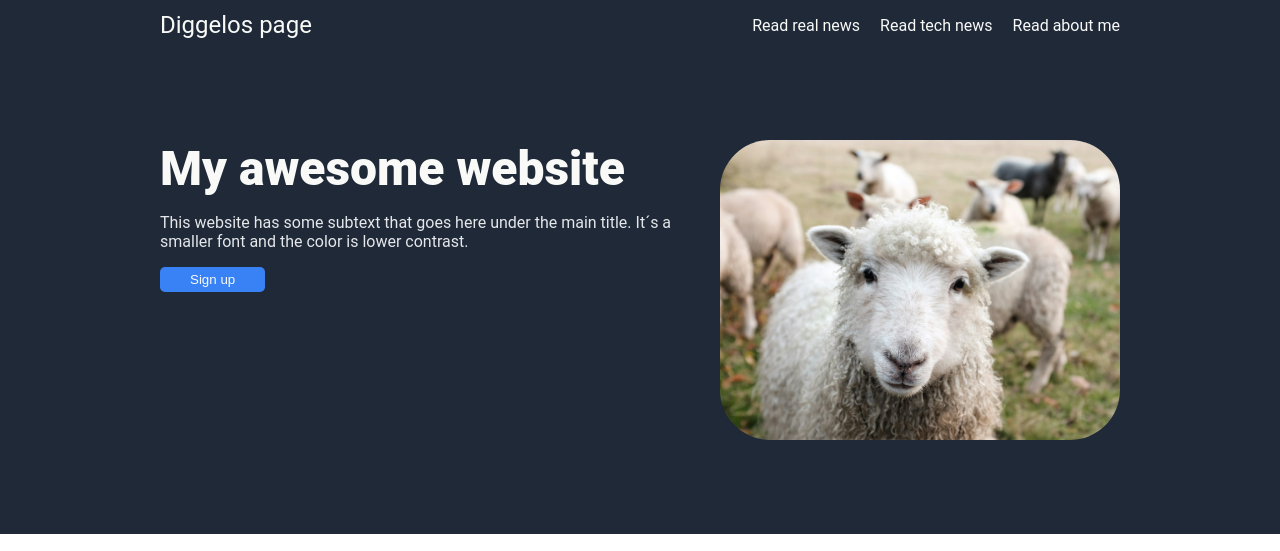
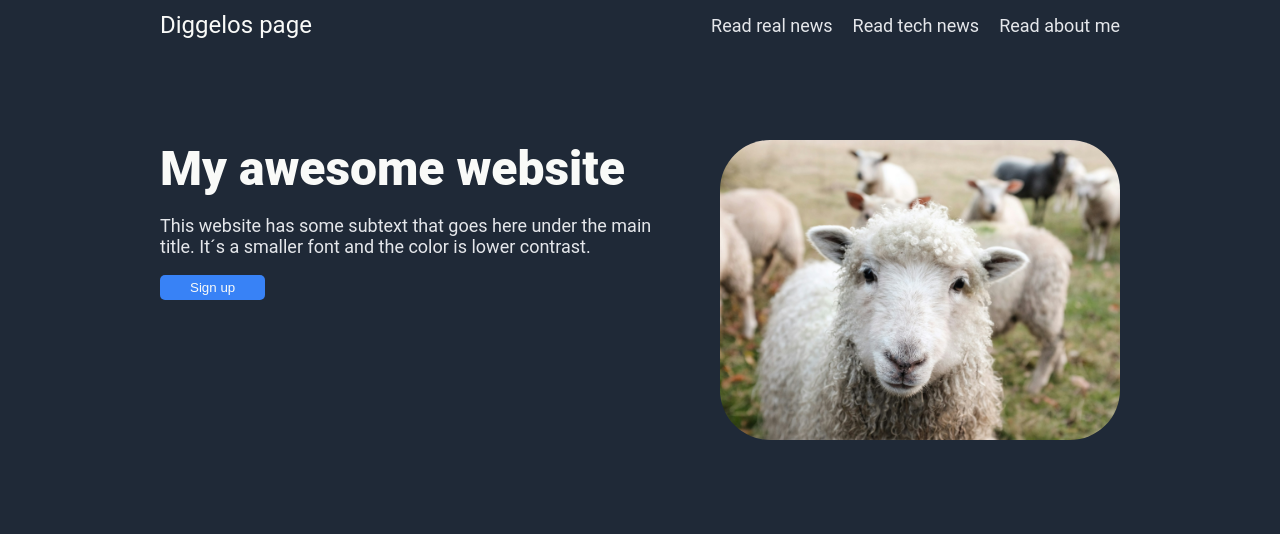
Before and after one commit to Diggelo/my-first-landing-page, a plain HTML site: page index.html in a window 1280 px wide. Shown: the top 551 px of the page. Drawn offline with Linux system fonts and the light colour scheme.

Commit message:
add gap in top-section and color of links header

```diff
--- a/style.css
+++ b/style.css
@@ -22,14 +22,15 @@ body{
 }
 
 .logo,
-.header-links a,
 .top-section h1,
 button {
     color: #f9faf8;
 }
 
-.top-section p {
+.top-section p,
+.header-links a {
     color: #e5e7eb;
+    font-size: 18px;
 }
 
 .header .inside {
@@ -56,6 +57,7 @@ button {
     display: flex;
     padding: 90px 0;
     justify-content: space-around;
+    gap: 50px;
 }
 
 .top-section h1{
```
